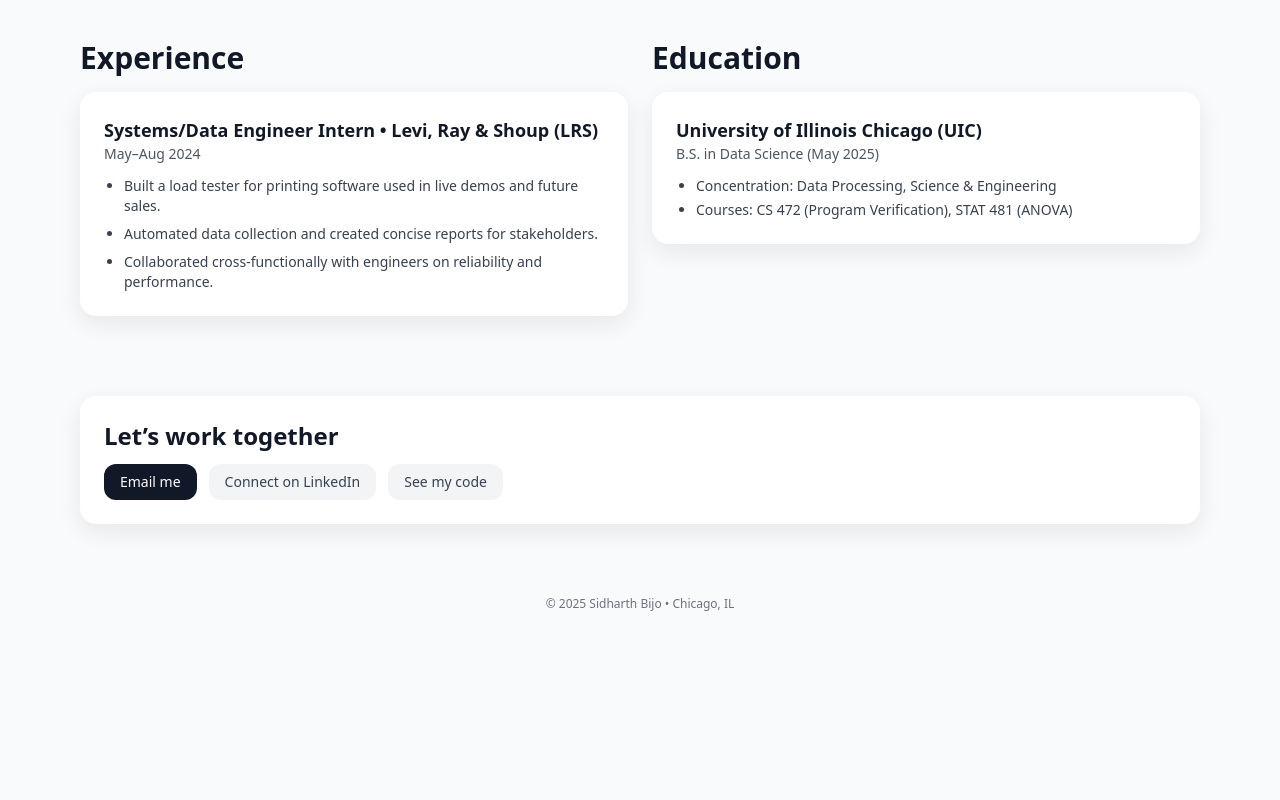
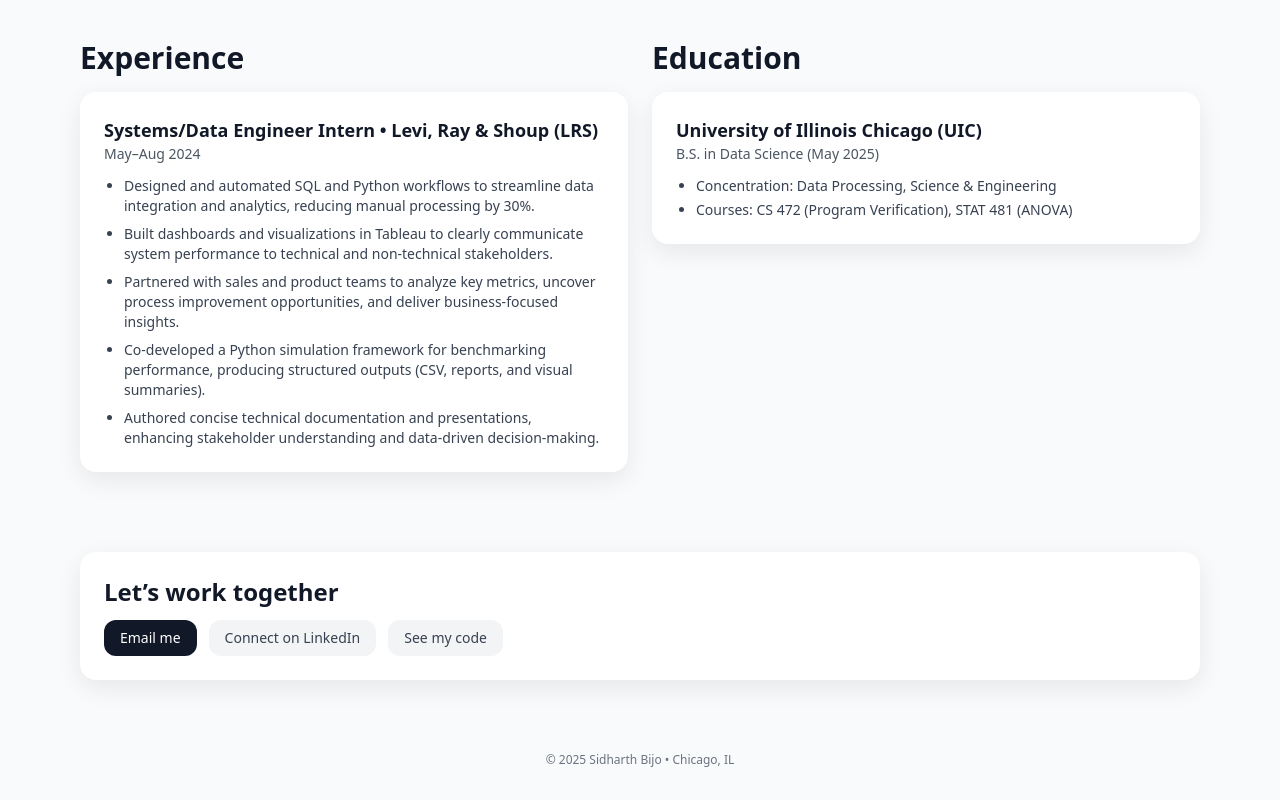
Before and after one commit to sidbijo/sidharth-portfolio, a plain HTML site: page index.html in a window 1280 px wide. Shown: the part 1547-2347 px from the top of the page. Before the commit the page ends 2191 px from the top, so only its background shows below. Drawn offline with nearby package versions, Linux system fonts and the light colour scheme.

Commit message:
Update index.html

```diff
--- a/index.html
+++ b/index.html
@@ -218,9 +218,11 @@
           <h3 class="text-lg font-semibold">Systems/Data Engineer Intern • Levi, Ray & Shoup (LRS)</h3>
           <p class="text-sm text-gray-600">May–Aug 2024</p>
           <ul class="mt-3 list-disc pl-5 text-sm text-gray-700 space-y-2">
-            <li>Built a load tester for printing software used in live demos and future sales.</li>
-            <li>Automated data collection and created concise reports for stakeholders.</li>
-            <li>Collaborated cross-functionally with engineers on reliability and performance.</li>
+            <li>Designed and automated SQL and Python workflows to streamline data integration and analytics, reducing manual processing by 30%.</li>
+            <li>Built dashboards and visualizations in Tableau to clearly communicate system performance to technical and non-technical stakeholders.</li>
+            <li>Partnered with sales and product teams to analyze key metrics, uncover process improvement opportunities, and deliver business-focused insights.</li>
+            <li>Co-developed a Python simulation framework for benchmarking performance, producing structured outputs (CSV, reports, and visual summaries).</li>
+            <li>Authored concise technical documentation and presentations, enhancing stakeholder understanding and data-driven decision-making.</li>
           </ul>
         </article>
       </div>
@@ -242,7 +244,7 @@
       <div class="card bg-white p-6">
         <h2 class="text-2xl font-semibold">Let’s work together</h2>
         <div class="mt-3 flex flex-wrap items-center gap-3 text-sm text-gray-700">
-          <a class="px-4 py-2 rounded-xl bg-gray-900 text-white" href="mailto:your.email@example.com">Email me</a>
+          <a class="px-4 py-2 rounded-xl bg-gray-900 text-white" href="mailto:sidharthbijo@gmail.com">Email me</a>
           <a class="px-4 py-2 rounded-xl bg-gray-100" target="_blank" href="https://www.linkedin.com/in/sidharth-bijo-79990123b/">Connect on LinkedIn</a>
           <a class="px-4 py-2 rounded-xl bg-gray-100" target="_blank" href="https://github.com/sidbijo">See my code</a>
         </div>
```
